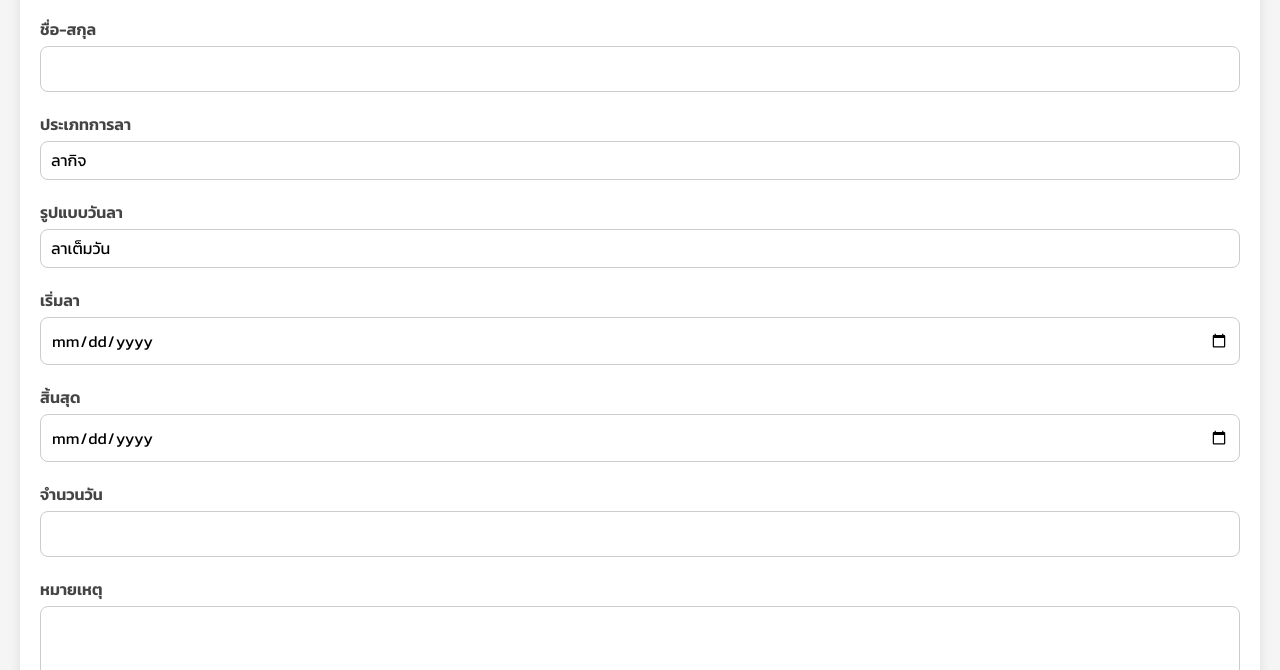
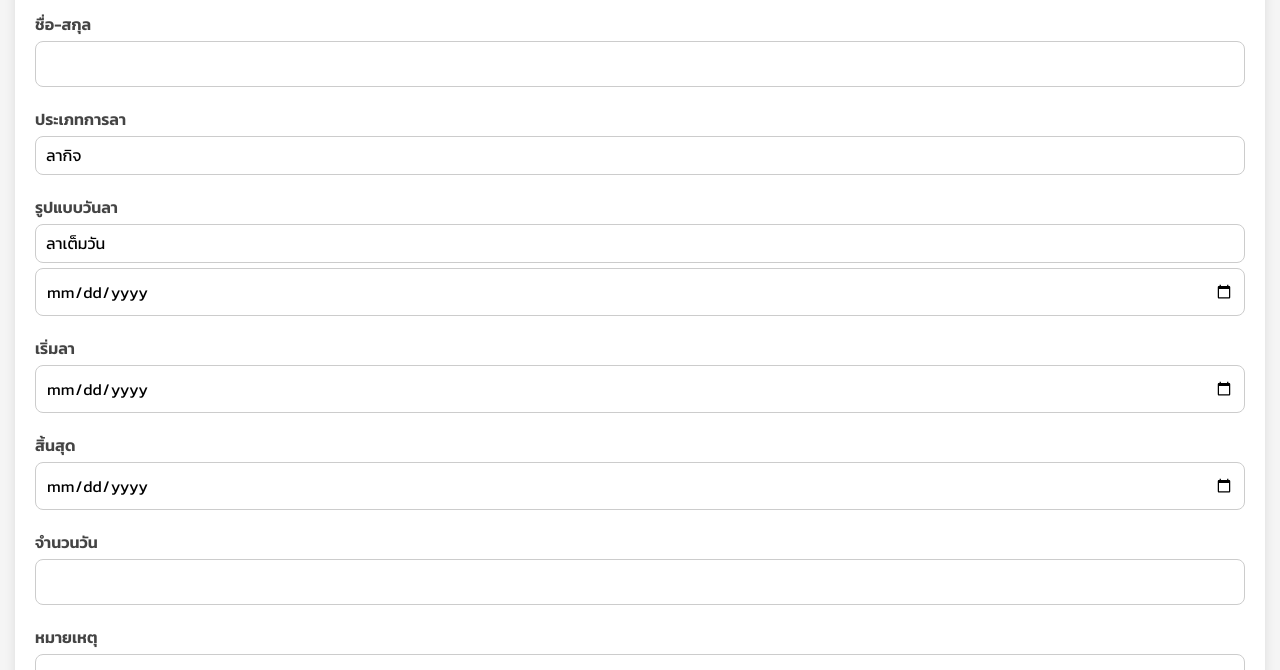
Before and after one commit to Sonnoah/Attendance-Management, a plain HTML site: page index.html in a window 1280 px wide. Shown: the part 130-800 px from the top of the page. Drawn offline with Linux system fonts and the light colour scheme; a script that the page names is missing.

Commit message:
date-test

```diff
--- a/index.html
+++ b/index.html
@@ -29,6 +29,11 @@
             <option value="ลาครึ่งวันเช้า">ลาครึ่งวันเช้า</option>
             <option value="ลาครึ่งวันบ่าย">ลาครึ่งวันบ่าย</option>
           </select>
+
+          <div class="date-wrapper">
+            <input type="date" placeholder=" " id="leave_date">
+            <span class="date-placeholder">เลือกวันที่</span>
+        </div>
 
           <label>เริ่มลา</label>
           <input type="date" class="date-input" data-placeholder="" name="start_date" id="start_date" required />
--- a/style.css
+++ b/style.css
@@ -12,7 +12,7 @@ body {
 
 .container {
     width: 100%;
-    margin : 20px;
+    margin : 15px;
     background: #ffffff;
     width: 100%;
     padding: 20px 20px;
@@ -50,17 +50,59 @@ input, select, textarea {
     appearance: none;
 }
 
-.date-input:before {
-    content: attr(data-placeholder);
-    color: #777;
-    position: absolute;
-    pointer-events: none;
+/* กล่องครอบ input */
+.date-wrapper {
+    position: relative;
+    width: 100%;
 }
 
-.date-input:focus:before,
-.date-input.filled:before {
+/* ตัว placeholder ปลอม */
+.date-placeholder {
+    position: absolute;
+    left: 12px;
+    top: 11px;
+    color: #777;
+    pointer-events: none;
+    font-family: "Kanit", sans-serif;
+}
+
+/* ซ่อนเมื่อมีข้อมูล */
+.date-wrapper input:not(:placeholder-shown) + .date-placeholder {
     display: none;
 }
+
+.date-wrapper input:focus + .date-placeholder {
+    display: none;
+}
+
+
+input[type="date"] {
+    font-family: "Kanit", sans-serif !important;
+    width: 100% !important;
+    background: #ffffff;
+    padding: 10px;
+    margin-top: 5px;
+    border: 1px solid #ccc;
+    border-radius: 8px;
+    font-size: 16px;
+    box-sizing: border-box;
+
+    -webkit-appearance: none;
+    appearance: none;
+
+    /* เพื่อให้ placeholder-shown ใช้งานได้ */
+    color: transparent;
+}
+
+input[type="date"]:focus {
+    color: #000;
+}
+
+/* เมื่อมีค่าแล้ว ให้ text ปกติ */
+input[type="date"]:not(:placeholder-shown) {
+    color: #000;
+}
+
 
 select {
     background-color: white;
```
